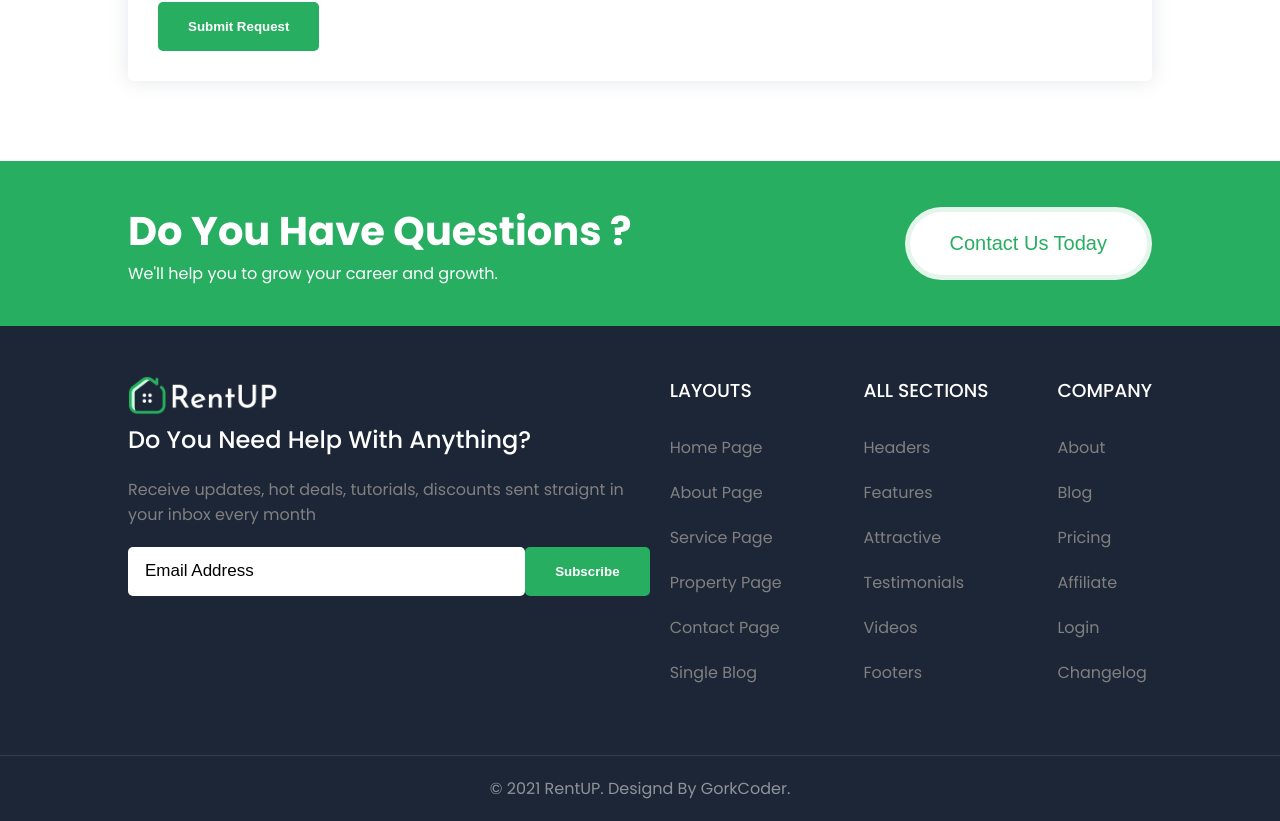
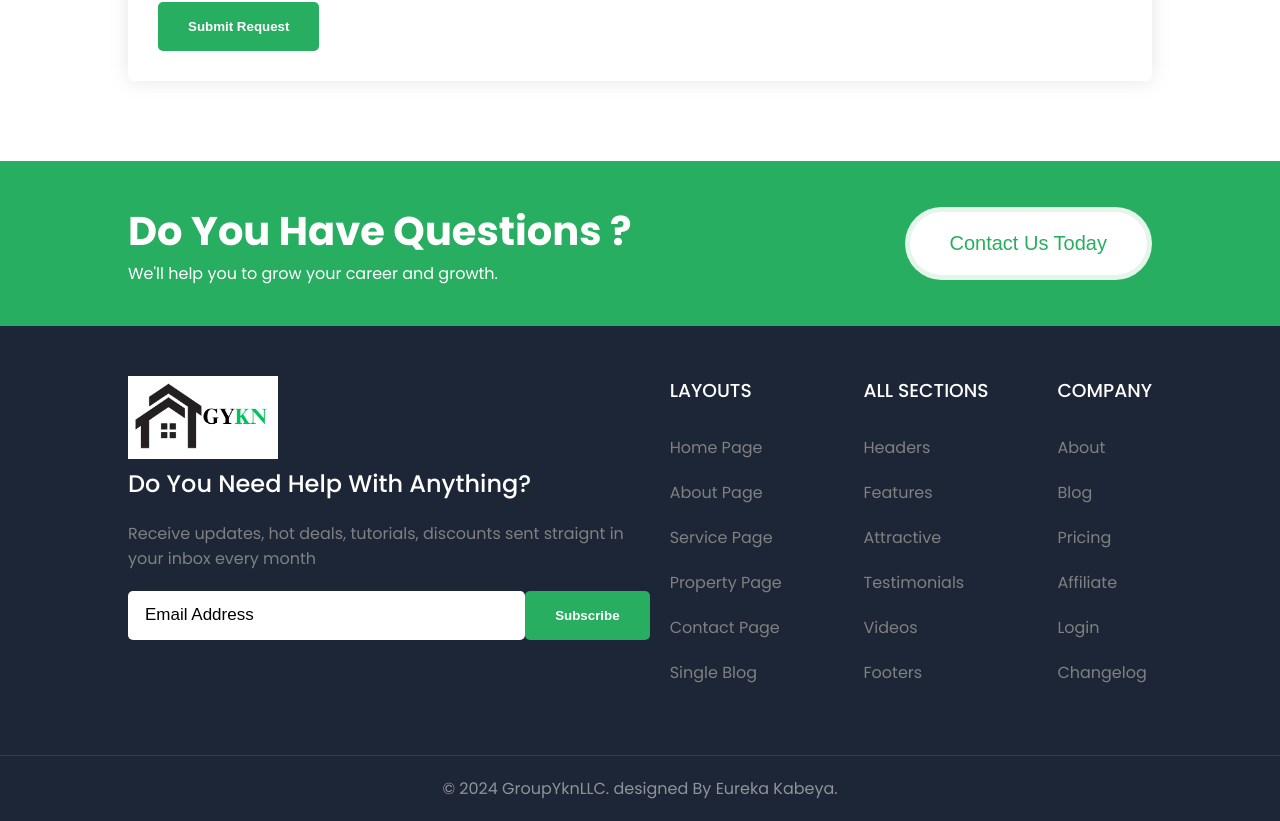
Before and after one commit to escardes/groupyknllc, a React (Create React App) app: page /contact in a window 1280 px wide. Shown: the part 841-1662 px from the top of the page. Built offline with nearby package versions, Linux system fonts and the light colour scheme.

Commit message:
footer date

```diff
--- a/src/components/common/footer/Footer.jsx
+++ b/src/components/common/footer/Footer.jsx
@@ -21,7 +21,7 @@ const Footer = () => {
         <div className='container'>
           <div className='box'>
             <div className='logo'>
-              <img src='../images/logo-light.png' alt='' />
+              <img src='../images/logoYouri2.png' alt='' />
               <h2>Do You Need Help With Anything?</h2>
               <p>Receive updates, hot deals, tutorials, discounts sent straignt in your inbox every month</p>
 
@@ -45,7 +45,7 @@ const Footer = () => {
         </div>
       </footer>
       <div className='legal'>
-        <span>© 2021 RentUP. Designd By GorkCoder.</span>
+        <span>&copy; {new Date().getFullYear()} GroupYknLLC. designed By Eureka Kabeya.</span>
       </div>
     </>
   )
```
